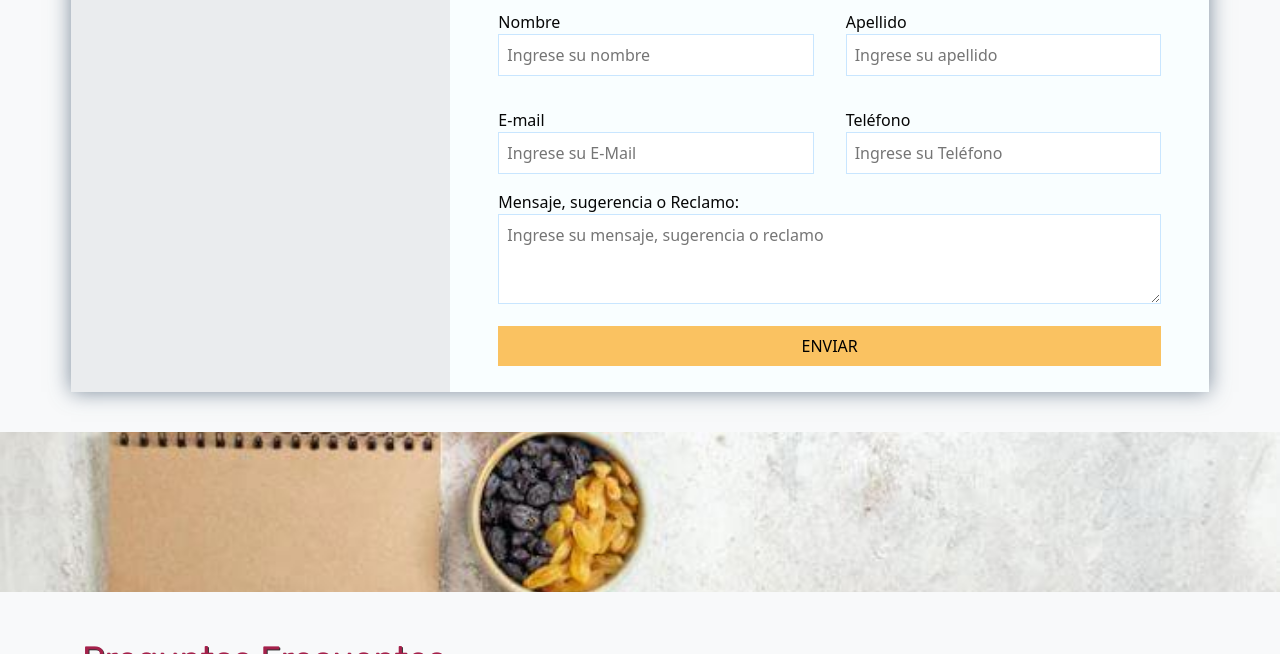
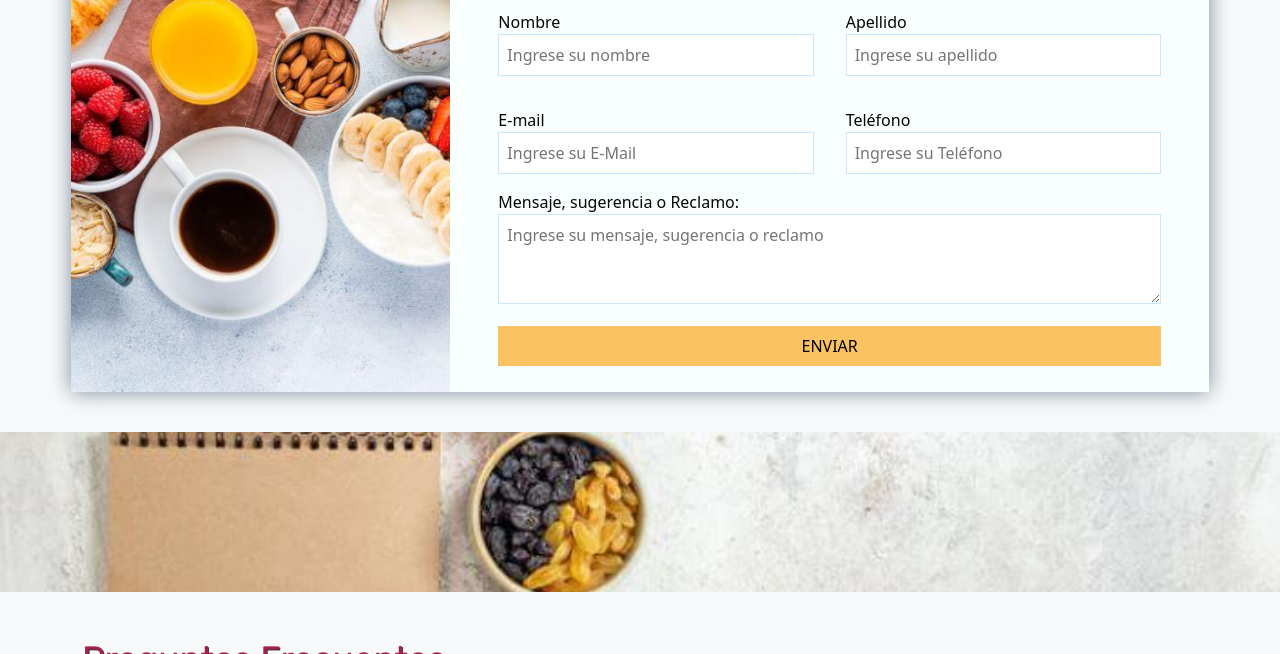
Before and after one commit to VanesaPorcelli/Pre-Entrega3_Porcelli, a website: page pages/contacto.html in a window 1280 px wide. Shown: the part 446-1100 px from the top of the page. Drawn offline with nearby package versions, Linux system fonts and the light colour scheme; the site is published under a folder, as on GitHub Pages, so addresses that start at the root find nothing.

Commit message:
img contact

```diff
--- a/scss/layout/_contacto.scss
+++ b/scss/layout/_contacto.scss
@@ -14,10 +14,10 @@
     padding: 1em;
     .company-info {
         background: #eaecee;
-        background-image: url("/assets/fondo2.jpg");
+        background-image: url("../assets/fondo2.jpg");
         background-position: center;
         background-repeat: no-repeat;
-        background-size: cover;
+        background-size:cover;
         }
     .contact {
         background: #F9FEFF;
```
Also changed, not shown: css/style.css.
